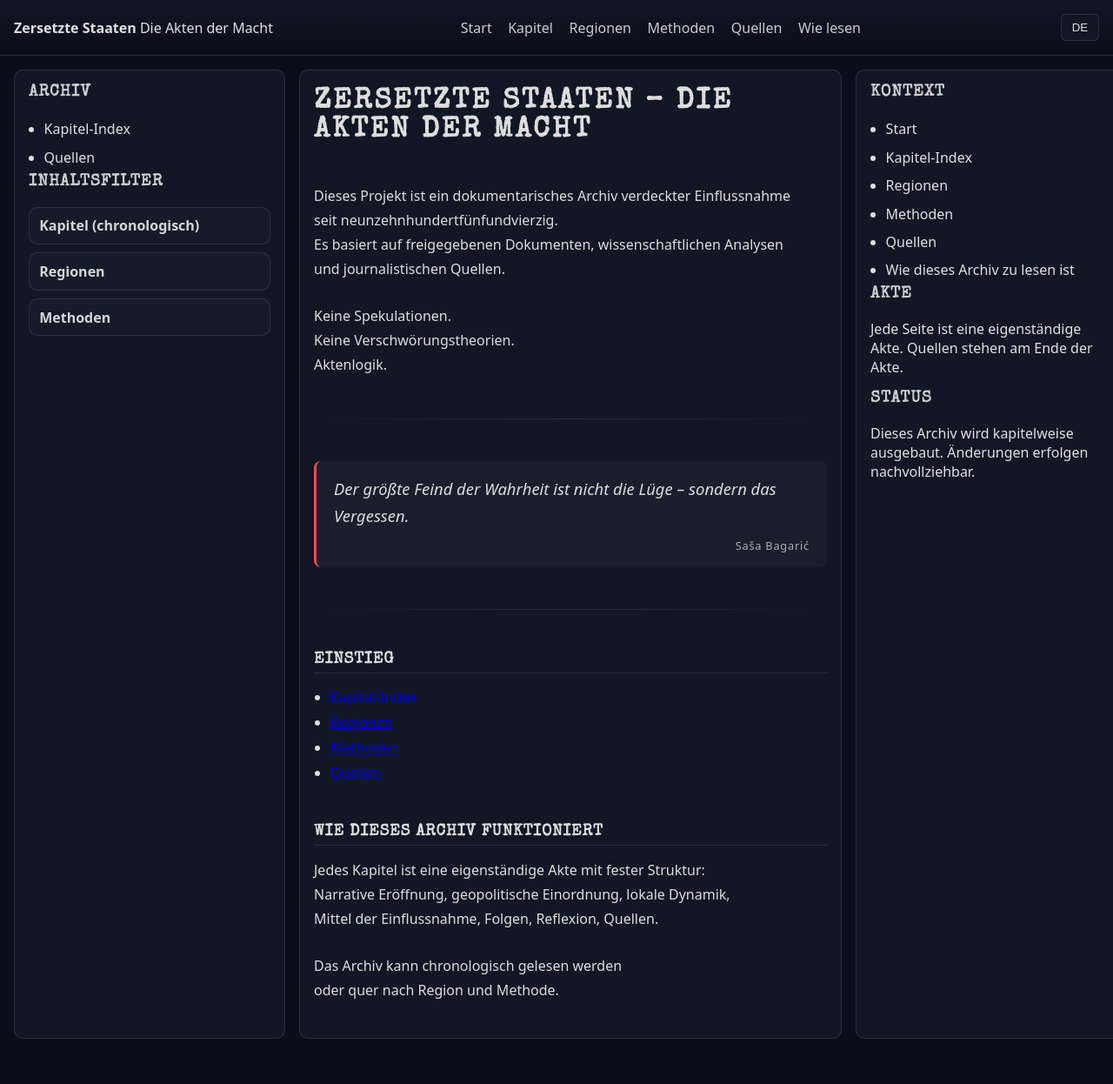
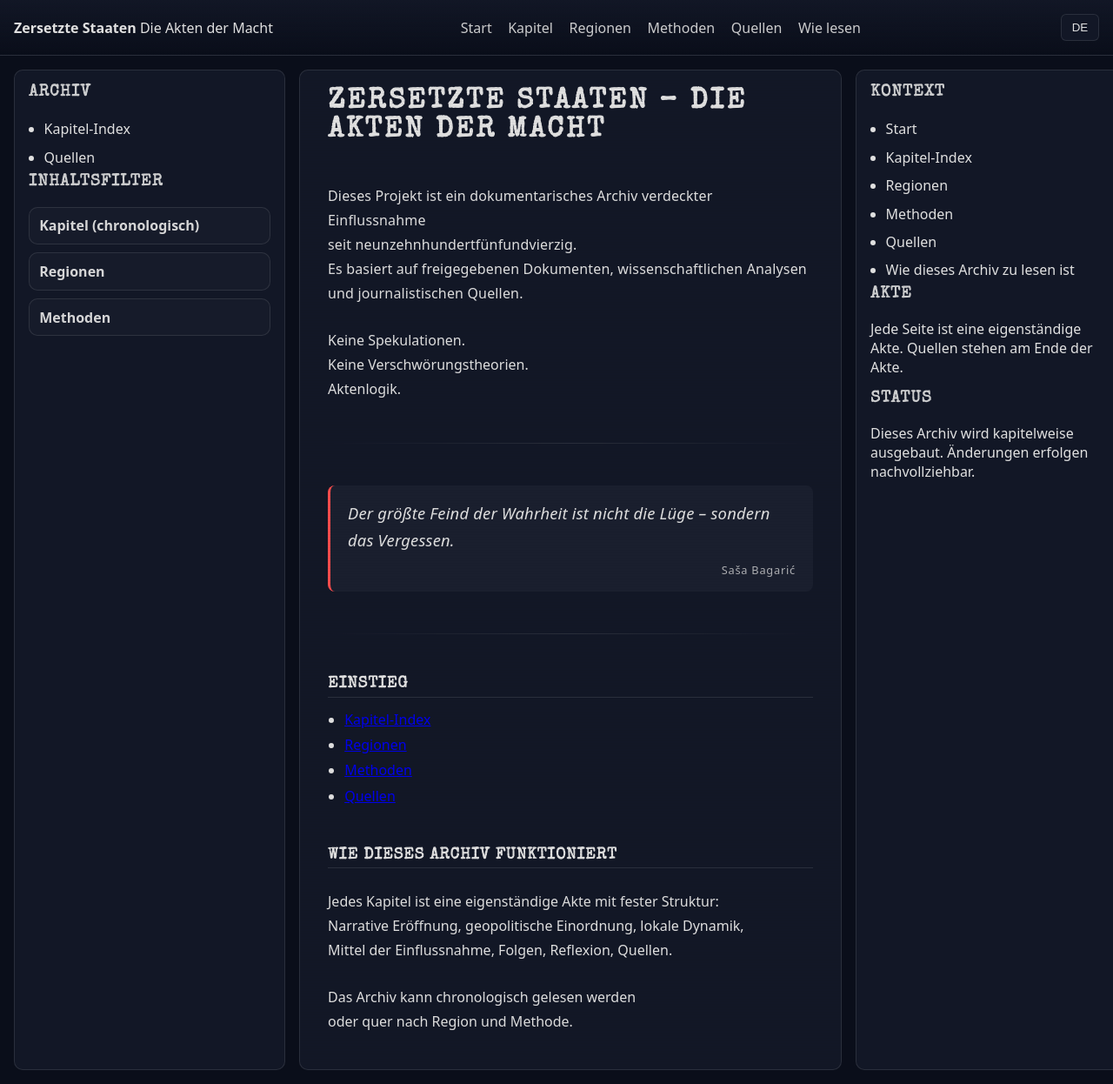
Before and after one commit to bozart-army/zersetzte-staaten-site, a Jekyll site: the page built from de/index.md, in a window 1280 px wide and 1246 px high. Shown: the whole window at 87% size. Built offline with Jekyll 4.4.1, drawn with Linux system fonts in a browser that asks for light colours; our own code applies the rules of GitHub Pages for plain Markdown files.

Commit message:
Update style.css

```diff
--- a/assets/css/style.css
+++ b/assets/css/style.css
@@ -362,3 +362,44 @@ h1, h2, h3, .aktenkopf {
 
 .chapter-nav div { flex: 1; }
 .chapter-nav div:last-child { text-align: right; }
+
+/* =========================
+   KAPITEL – LESERHYGIENE
+   ========================= */
+
+/* Mehr vertikale Atmung zwischen Absätzen */
+.content p + p {
+  margin-top: 1.35rem;
+}
+
+/* Sanfte Abschnittstrennung ohne harte Linien */
+.content h2 + p::before {
+  content: "";
+  display: block;
+  height: 0.6rem;
+}
+
+/* Dezente Erstzeilen-Betonung (buchnah) */
+.content p:first-of-type {
+  letter-spacing: 0.01em;
+}
+
+/* Listen in Kapiteln ruhiger */
+.content ul {
+  margin-top: 0.8rem;
+  margin-bottom: 1.4rem;
+}
+
+/* Quellenblöcke optisch absetzen */
+.content h2 + ul,
+.content h3 + ul {
+  margin-top: 0.8rem;
+}
+
+/* Längere Kapitel minimal schmaler für Fokus */
+@media (min-width: 1200px) {
+  .content {
+    padding-left: 2rem;
+    padding-right: 2rem;
+  }
+}
```
